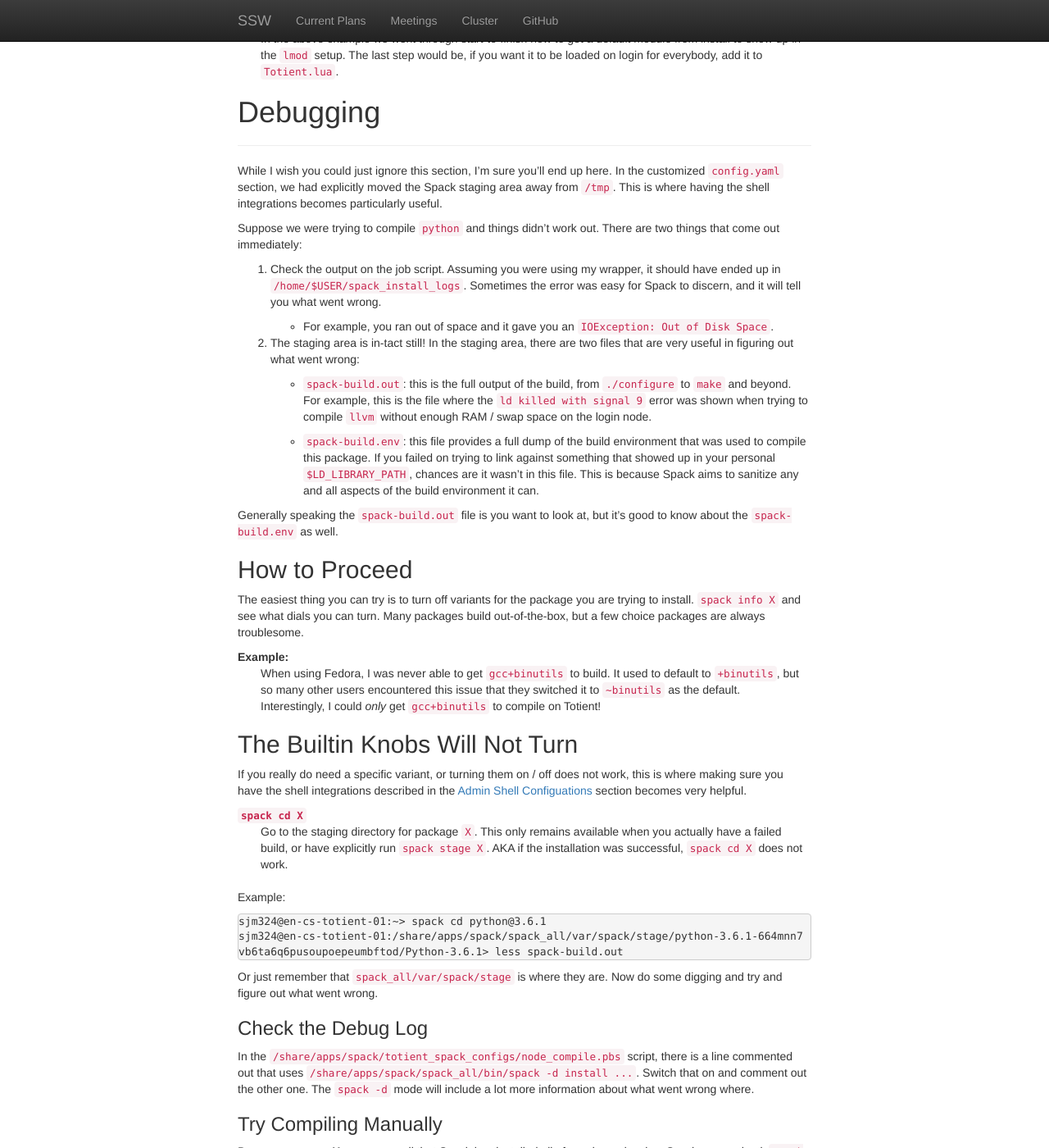
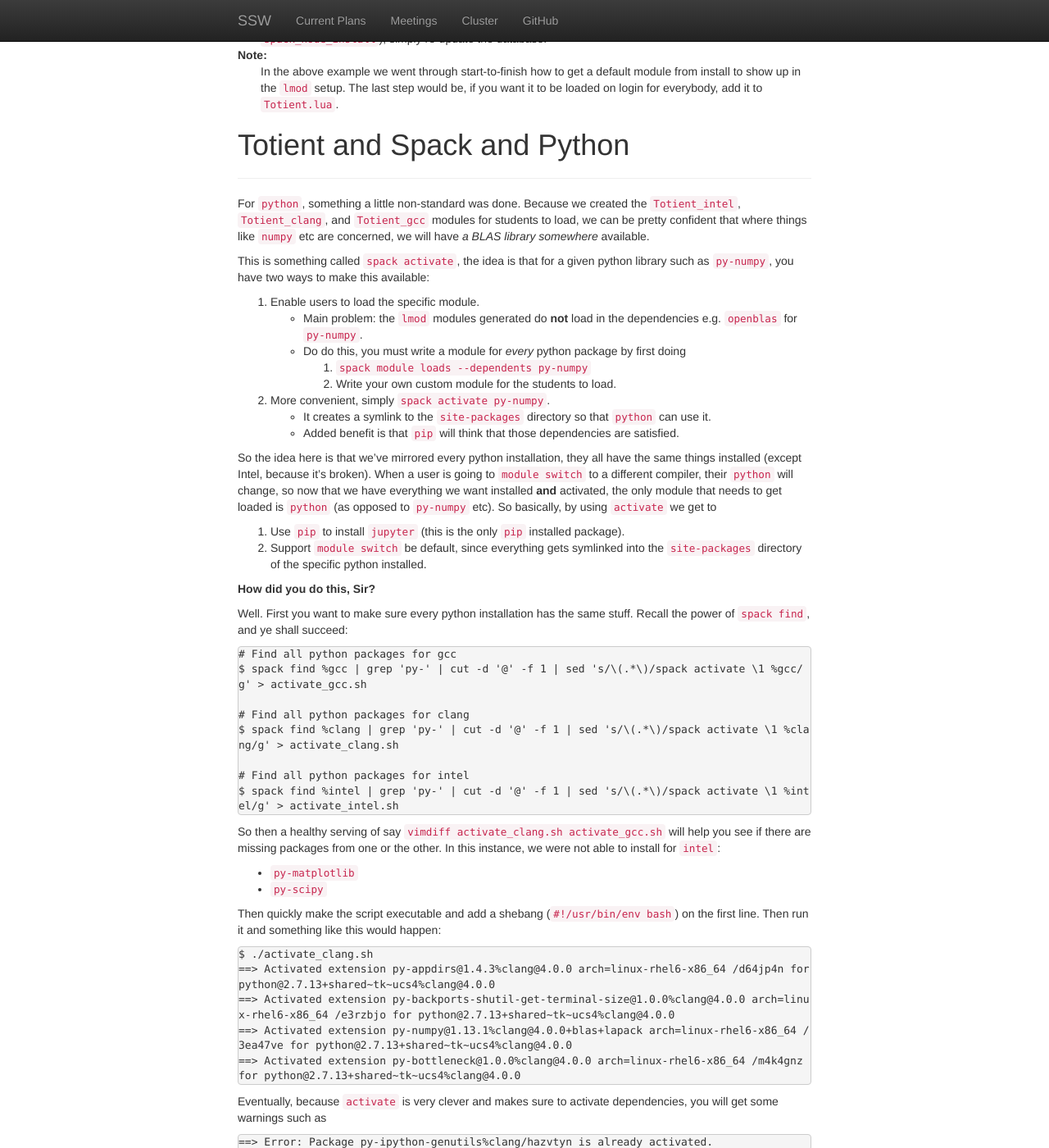
Before and after one commit to cornell-ssw/cornell-ssw.github.io, a Jekyll site: the page built from cluster_administration.md, in a window 1280 px wide and 1400 px high, scrolled down 17066 px. Shown: the whole window at 82% size. Built offline with Jekyll 4.4.1, drawn with Linux system fonts in a browser that asks for light colours; nearby versions of some CDN libraries; some of the changed text lies outside the part shown.

Commit message:
python resolution and likely cause of intel bugs

````diff
--- a/cluster_administration.md
+++ b/cluster_administration.md
@@ -56,6 +56,7 @@
             - [Relating `spack_all` and `spack_compilers`](#relating-spack_all-and-spack_compilers)
     - [Spack Module Setup](#spack-module-setup)
     - [Regenerating the Spider Cache](#regenerating-the-spider-cache)
+- [Totient and Spack and Python](#totient-and-spack-and-python)
 - [Debugging](#debugging)
     - [How to Proceed](#how-to-proceed)
     - [The Builtin Knobs Will Not Turn](#the-builtin-knobs-will-not-turn)
@@ -63,6 +64,7 @@
         - [Modify the Spack Package](#modify-the-spack-package)
 - [Factory Reset](#factory-reset)
 - [Future TODO](#future-todo)
+    - [Why Intel Is Broken](#why-intel-is-broken)
     - [Future TODO Notes](#future-todo-notes)
 
 # Spack Cheat Sheet
@@ -1049,6 +1051,87 @@
   install to show up in the `lmod` setup.  The last step would be, if you want it to be
   loaded on login for everybody, add it to `Totient.lua`.
 
+# Totient and Spack and Python
+----------------------------------------------------------------------------------------
+
+For `python`, something a little non-standard was done.  Because we created the
+`Totient_intel`, `Totient_clang`, and `Totient_gcc` modules for students to load, we
+can be pretty confident that where things like `numpy` etc are concerned, we will have
+_a BLAS library somewhere_ available.
+
+This is something called `spack activate`, the idea is that for a given python library
+such as `py-numpy`, you have two ways to make this available:
+
+1. Enable users to load the specific module.
+    - Main problem: the `lmod` modules generated do **not** load in the dependencies
+      e.g. `openblas` for `py-numpy`.
+    - Do do this, you must write a module for _every_ python package by first doing
+        1. `spack module loads --dependents py-numpy`
+        2. Write your own custom module for the students to load.
+2. More convenient, simply `spack activate py-numpy`.
+    - It creates a symlink to the `site-packages` directory so that `python` can use it.
+    - Added benefit is that `pip` will think that those dependencies are satisfied.
+
+So the idea here is that we've mirrored every python installation, they all have the
+same things installed (except Intel, because it's broken).  When a user is going to
+`module switch` to a different compiler, their `python` will change, so now that we
+have everything we want installed **and** activated, the only module that needs to get
+loaded is `python` (as opposed to `py-numpy` etc).  So basically, by using `activate`
+we get to
+
+1. Use `pip` to install `jupyter` (this is the only `pip` installed package).
+2. Support `module switch` be default, since everything gets symlinked into the
+   `site-packages` directory of the specific python installed.
+
+**How did you do this, Sir?**
+
+Well.  First you want to make sure every python installation has the same stuff.  Recall
+the power of `spack find`, and ye shall succeed:
+
+```console
+# Find all python packages for gcc
+$ spack find %gcc | grep 'py-' | cut -d '@' -f 1 | sed 's/\(.*\)/spack activate \1 %gcc/g' > activate_gcc.sh
+
+# Find all python packages for clang
+$ spack find %clang | grep 'py-' | cut -d '@' -f 1 | sed 's/\(.*\)/spack activate \1 %clang/g' > activate_clang.sh
+
+# Find all python packages for intel
+$ spack find %intel | grep 'py-' | cut -d '@' -f 1 | sed 's/\(.*\)/spack activate \1 %intel/g' > activate_intel.sh
+```
+
+So then a healthy serving of say `vimdiff activate_clang.sh activate_gcc.sh` will help
+you see if there are missing packages from one or the other.  In this instance, we were
+not able to install for `intel`:
+
+- `py-matplotlib`
+- `py-scipy`
+
+Then quickly make the script executable and add a shebang (`#!/usr/bin/env bash`) on the
+first line.  Then run it and something like this would happen:
+
+```console
+$ ./activate_clang.sh
+==> Activated extension py-appdirs@1.4.3%clang@4.0.0 arch=linux-rhel6-x86_64 /d64jp4n for python@2.7.13+shared~tk~ucs4%clang@4.0.0
+==> Activated extension py-backports-shutil-get-terminal-size@1.0.0%clang@4.0.0 arch=linux-rhel6-x86_64 /e3rzbjo for python@2.7.13+shared~tk~ucs4%clang@4.0.0
+==> Activated extension py-numpy@1.13.1%clang@4.0.0+blas+lapack arch=linux-rhel6-x86_64 /3ea47ve for python@2.7.13+shared~tk~ucs4%clang@4.0.0
+==> Activated extension py-bottleneck@1.0.0%clang@4.0.0 arch=linux-rhel6-x86_64 /m4k4gnz for python@2.7.13+shared~tk~ucs4%clang@4.0.0
+```
+
+Eventually, because `activate` is very clever and makes sure to activate dependencies,
+you will get some warnings such as
+
+```console
+==> Error: Package py-ipython-genutils%clang/hazvtyn is already activated.
+```
+
+simply because `py-ipython` already activated it.
+
+**Final Step**
+: `spack activate gcc %clang` and `spack activate opencv %gcc` to use the python side!
+
+OpenCV was also broken with `intel`, otherwise we'd activate that too.
+
+**You only ever need to `activate` once**, since it's just symlinking to the directories.
 
 # Debugging
 ----------------------------------------------------------------------------------------
@@ -1201,40 +1284,36 @@
 
 # Future TODO
 
-- GET IT TO FIX THE SYMLINKS.  I replied-all to the e-mail.
-- BUILD LLVM (in same ticket, requested more swap).
+- release swap space for failed (super sad face) llvm
 - FIX THE PERMISSIONS.
-    - **REMOVE WRITE PERMISSIONS FOR OTHER**.  Get the `totient-admin` group setup.
-- Right now, the `intel` compiler is generally broken.  It could work with some things,
-  but MPI is mostly broken.
-    - Proposed course of action: convert the existing module files into `lmod` modules
-      following the [TCL to Lua][lmod_tcl_to_lua] tutorial.  This is how the existing
-      `psxe/2015` and `devtoolset/3` modules in
-      `/share/apps/spack/totient_spack_configs/modules/lmod/Core` were created, and seem
-      to work exactly as expected.
-    - Modify the existing `totient_spack_configs/modules/lmod/Core/intel/15.0.3.lua` to
-      prepend wherever you decide to put these converted module files.
-    - For reference, you can `spack find %intel` to see what was able to be compiled.
-        - As we discussed, anything that had `+mpi` may be completely broken.
-    - If you want to ditch all of it: `spack uninstall -a %intel`.
-- Python and decisions.
-    - You have two options: either use `module load` for python packages, or use
-      `spack activate`.  I always use `activate`, which makes a symlink into the
-      `site-packages` directory.
-    - Things that build with python (e.g. the `boost` and `opencv` for both gcc) can
-      also be activated.  Maybe not `boost`, I forget.
-    - Currently, because of what is in `modules.yaml`, the modules at least get a
-      `py2` or `py3` suffix.  But I think `activate` and then blacklisting the modules
-      may be the least confusing.
-    - Please understand, you currently have **6** python installations.  2.7.13 and
-      3.6.1 for `intel`, `gcc@7.2.0`, and `gcc@6.4.0`.  I only used spack to install the
-      important AKA need true backend python libraries.  Basically, numpy, scipy and pandas.
-    - I did this fully for both `gcc`, `intel` failed.
-    - I also installed `pip` for the `gcc` libraries.  If you want another package, first
-      check `spack list | grep -i py-THING`.  If it's there, use `spack` and `activate`
-      (if that was your decision).  Otherwise, making sure `which pip` points where it
-      should (e.g. via `activate` and `module load gcc@7.2.0` then `module load python/2.7.13`)
-      (since `activate` creates symlinks).
+    - `umask 0022` instead of default `umask 0002` is probably what should be done in
+      the admin setup scripts?
+    - Only relevant if you want to enable somebody else to still `spack_node_install`,
+      but that probably won't happen anymore.
+
+## Why Intel Is Broken
+
+I added a `spack_node_intel_dirty_install` to the admin shell configurations, all it
+is doing is calling `spack install --dirty`, where `--dirty` is half of the key to
+getting intel to work.
+
+**RECALL**
+: You must manually edit `totient_spack_configs/setup/spack_yaml/packages_all.yaml` to
+  get it ready for _anything_ `intel`.  Search for `HERE HERE HERE` and make sure that
+  all of the `intel` providers etc are setup.
+
+So the packages that were not able to build (`boost`, `opencv`, `py-scipy`,
+`py-matplotlib`) all seem to share the same issue: it can't seem to find `std::complex`
+which (from internet trolling) seems to be some sort of bad `intel` configuration
+problem.
+
+As long as you are able to fix either the `intel/15.0.3` module (or `psxe/2015`) to get
+it to fix the shell configurations to be able to find `std::complex` from `intel`
+correctly, the `--dirty` basically tells `spack` to not sanitize the install environment.
+
+There were a couple of packages that did not build with "regular" `spack install` that
+a `spack install --dirty` did work.  But amidst the other issues, who knows how much of
+the `intel` stuff is actually working...
 
 ## Future TODO Notes
 
@@ -1245,11 +1324,11 @@
    `spack` installed it to under `spack_compilers/opt/spack/...`.
 
    - The reports online seem to indicate that `spack` works will with 2017.
+3. Or better yet, just use one to make your life easier and just don't you dare ever do
+   `spack uninstall -a` ;)
 
-Unclear how MODULEPATH is actually getting set.
+Unclear how MODULEPATH is actually getting set on login (I gave up and manually overrode
+instead of appending to...)
 
 - wassup with `/etc/auto.share` ?
     - `/etc/exports` ?
-
-
-`spack module refresh --module-type lmod --delete-tree -y`
````
